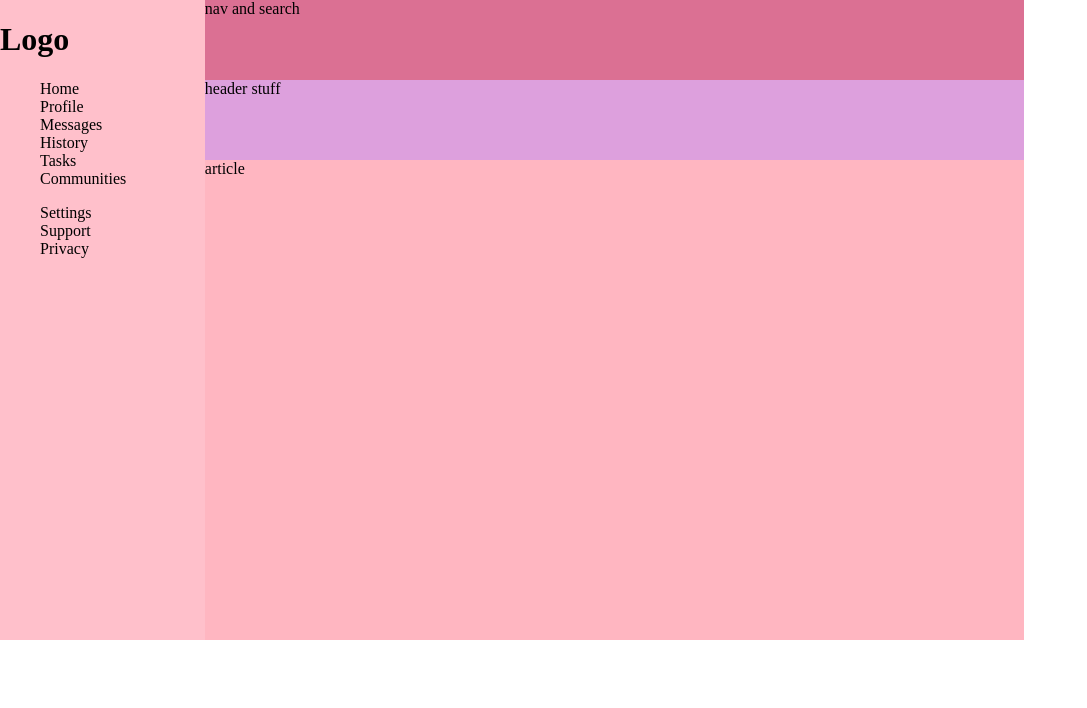
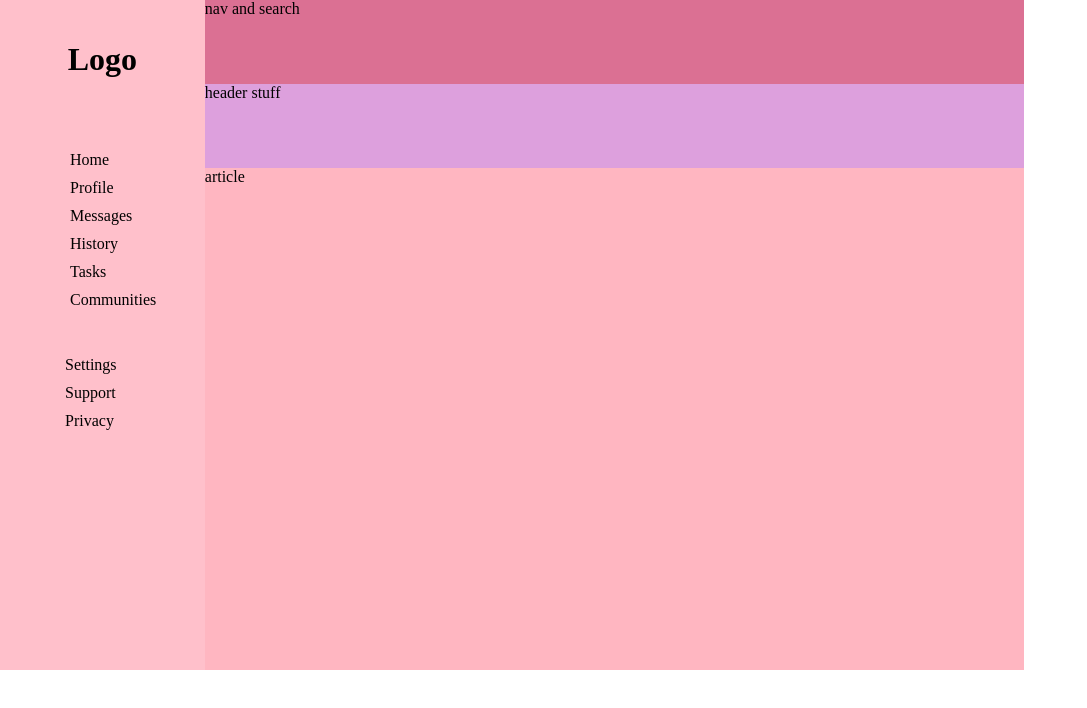
Before and after one commit to ms-candy-codes/Admin-Dashboard, a plain HTML site: page index.html in a window 1280 px wide. Shown: the whole page, without its empty margins (0-1087 px from the left). Drawn offline with Linux system fonts and the light colour scheme.

Commit message:
Perfecting basic structure and adding content

```diff
--- a/index.html
+++ b/index.html
@@ -9,10 +9,10 @@
 <body>
     <div class="grid-container">
         <div class="side-bar">
-            <div>
-                <h1>Logo</h1>
+            <div class="logo-container">
+                <h1 class="logo">Logo</h1>
             </div>
-            <div>
+            <div class="profile-container">
                 <ul>
                     <li>Home</li>
                     <li>Profile</li>
@@ -22,7 +22,7 @@
                     <li>Communities</li>
                 </ul>
             </div>
-            <div>
+            <div class="setting-container">
                 <ul>
                     <li>Settings</li>
                     <li>Support</li>
--- a/style.css
+++ b/style.css
@@ -14,12 +14,29 @@ html, body {
 
 .side-bar{
     background-color: pink;
+    display: grid;
     grid-row: 1/4;
     grid-column: 1/2;
+    grid-template-rows: 1fr 2fr 3fr;
+    padding: 20px;
+}
+
+.logo-container{
+    text-align: center;
 }
 
 ul{
     list-style-type: none;
+}
+
+li{
+    padding: 5px;
+}
+
+.profile-container{
+    grid-row: 2/3;
+    text-align: left;
+    padding: 5px;
 }
 
 .nav-bar{
```
